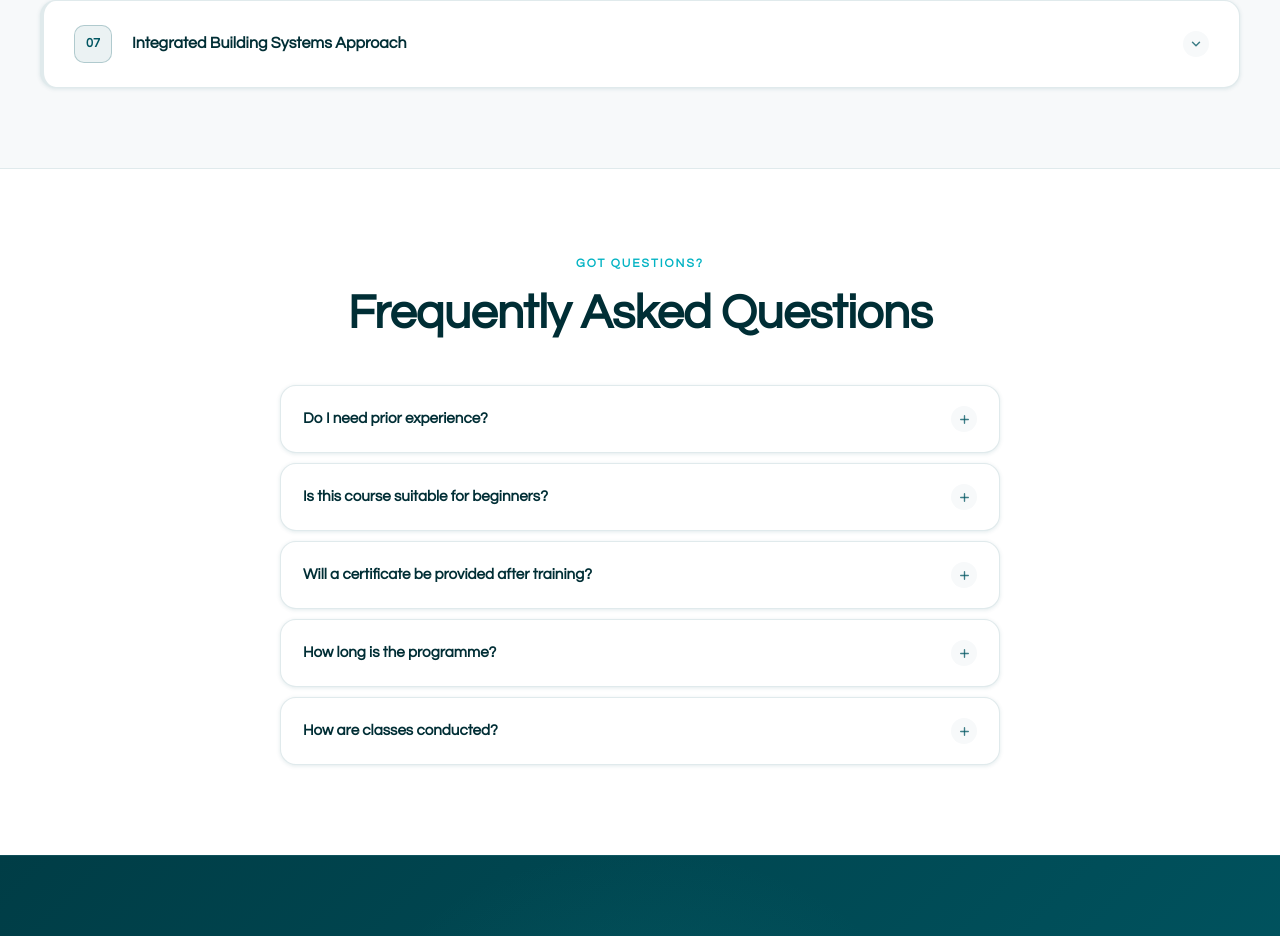
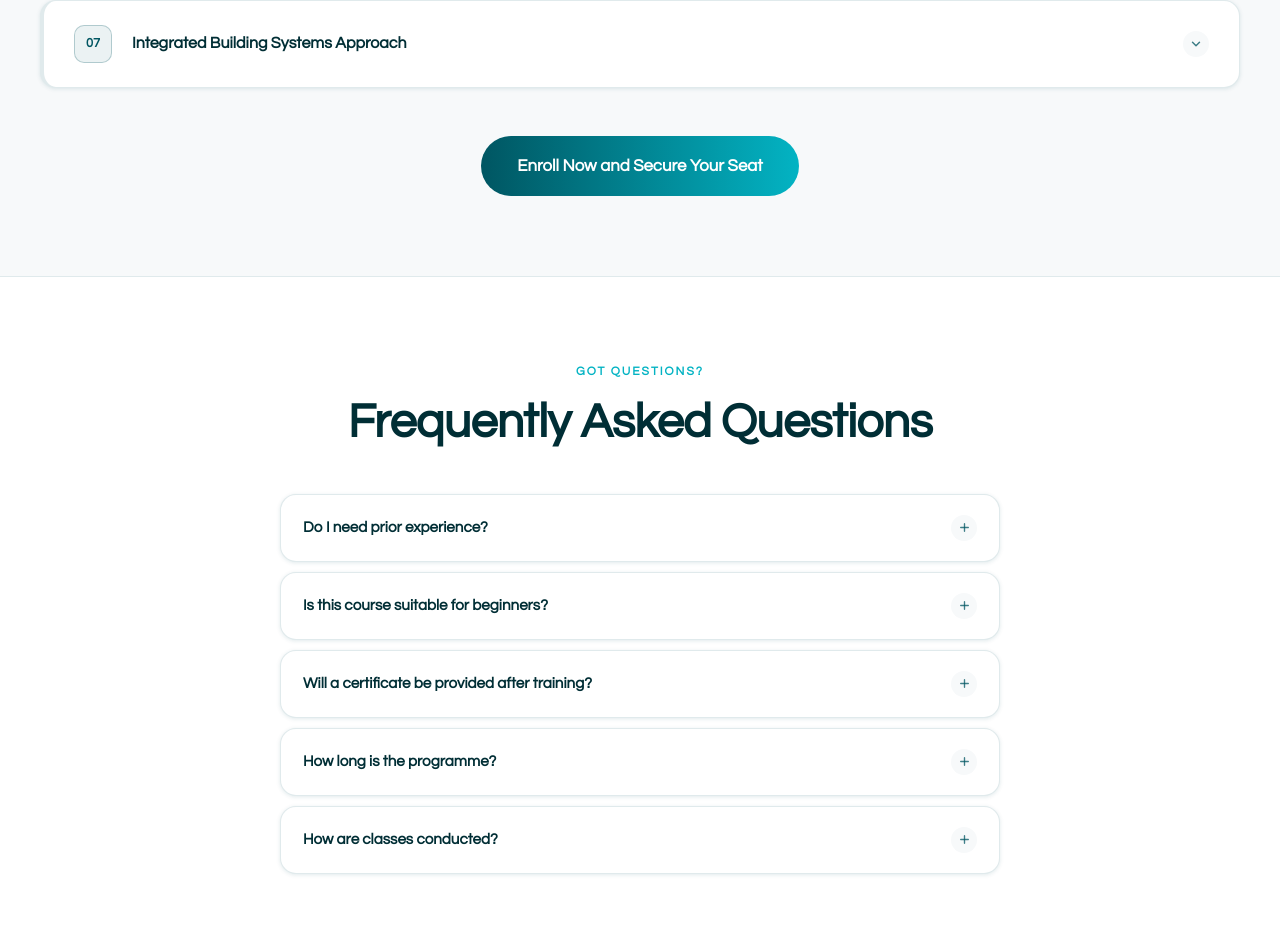
Before and after one commit to Zenacle/ibsp, a website: page index.html in a window 1280 px wide. Shown: the part 7368-8304 px from the top of the page. Drawn offline with nearby package versions, Linux system fonts and the light colour scheme.

Commit message:
Add CTA below curriculum section

```diff
--- a/index.html
+++ b/index.html
@@ -962,6 +962,9 @@
         </div>
 
       </div>
+      <div class="section-cta reveal" style="text-align:center; margin-top: 48px;">
+        <a href="#pricing" class="btn-primary btn-prominent">Enroll Now and Secure Your Seat</a>
+      </div>
     </div>
   </section>
 
```
